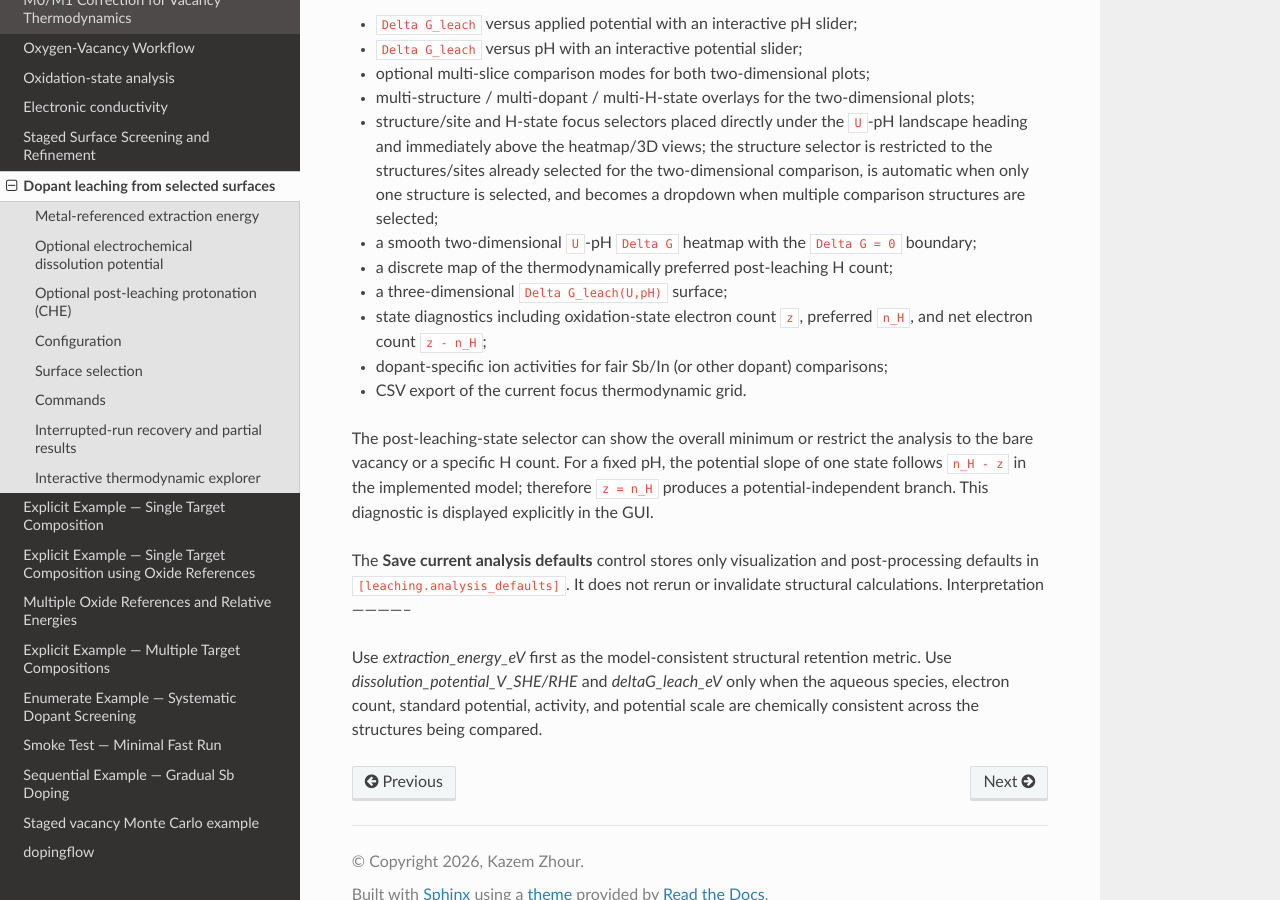
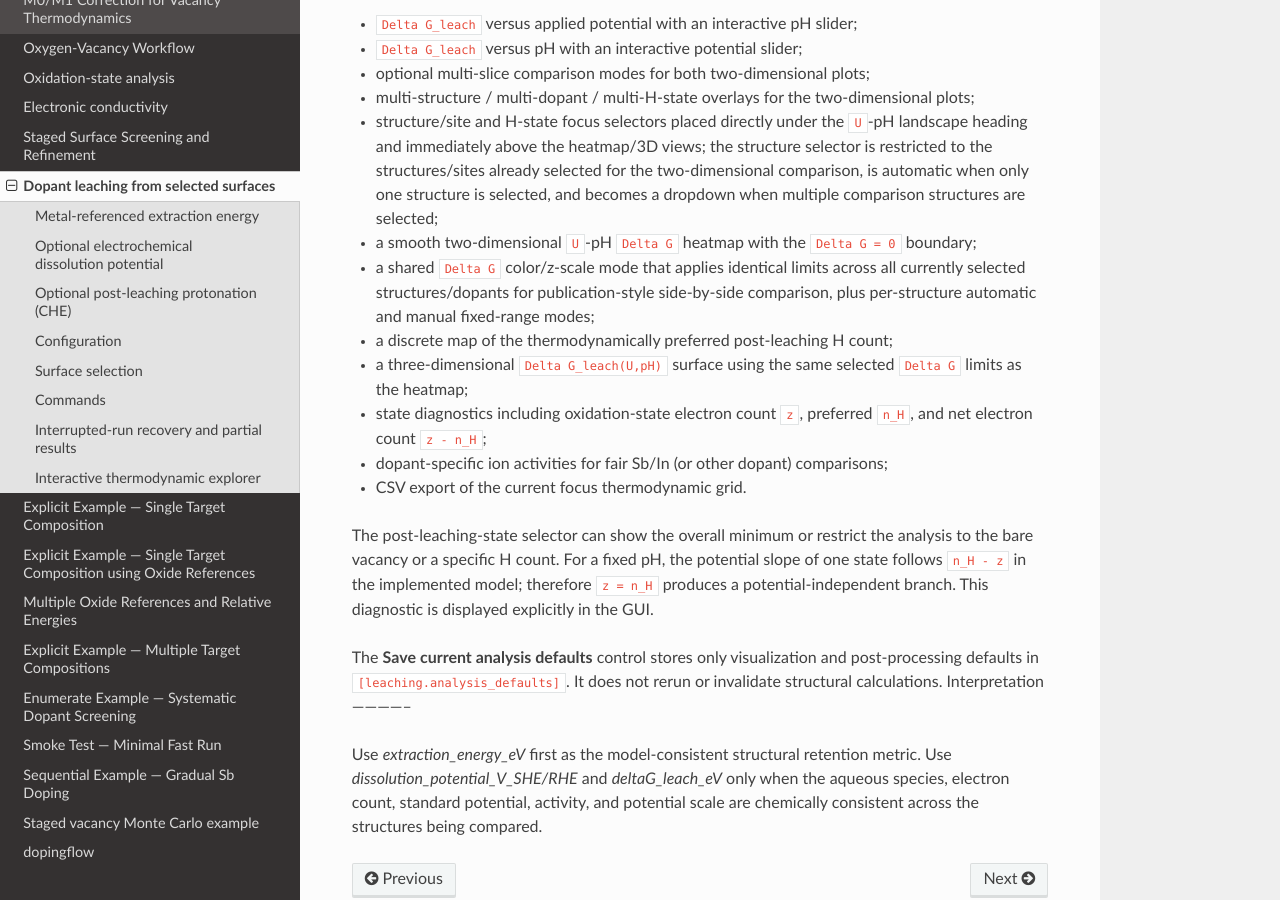
Before and after one commit to KazemZh/dopingflow, a Sphinx documentation site: the page built from docs/source/methods/leaching.rst, in a window 1280 px wide and 900 px high, scrolled down 7358 px. Built offline with Sphinx 7.4.7 and the Read the Docs theme 3.1.0, drawn with Linux system fonts in a browser that asks for light colours.

Commit message:
Document shared Delta-G comparison scale

```diff
--- a/docs/source/methods/leaching.rst
+++ b/docs/source/methods/leaching.rst
@@ -410,8 +410,12 @@ The explorer provides:
   two-dimensional comparison, is automatic when only one structure is selected,
   and becomes a dropdown when multiple comparison structures are selected;
 * a smooth two-dimensional ``U``-pH ``Delta G`` heatmap with the ``Delta G = 0`` boundary;
+* a shared ``Delta G`` color/z-scale mode that applies identical limits across all
+  currently selected structures/dopants for publication-style side-by-side comparison,
+  plus per-structure automatic and manual fixed-range modes;
 * a discrete map of the thermodynamically preferred post-leaching H count;
-* a three-dimensional ``Delta G_leach(U,pH)`` surface;
+* a three-dimensional ``Delta G_leach(U,pH)`` surface using the same selected
+  ``Delta G`` limits as the heatmap;
 * state diagnostics including oxidation-state electron count ``z``, preferred
   ``n_H``, and net electron count ``z - n_H``;
 * dopant-specific ion activities for fair Sb/In (or other dopant) comparisons;
```
